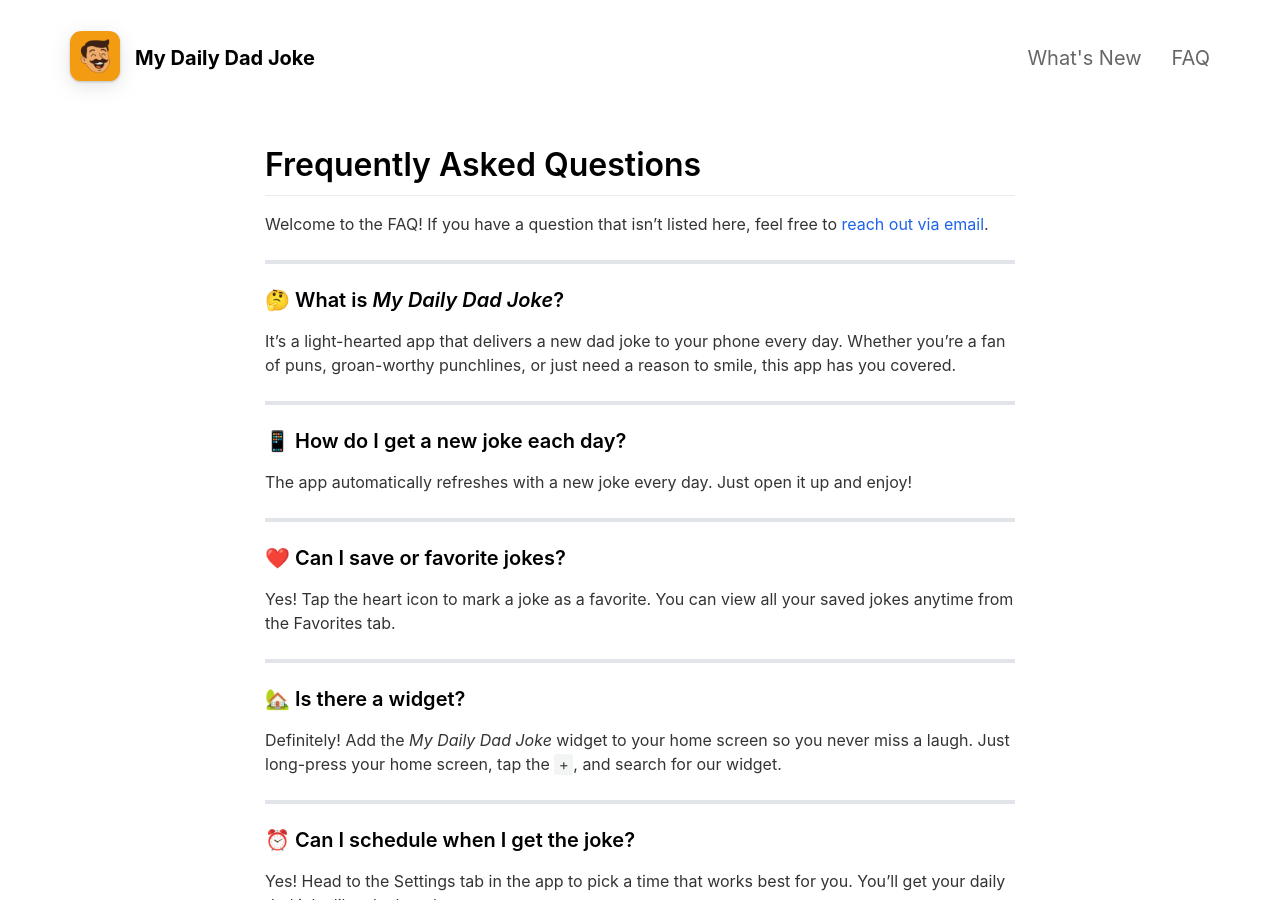
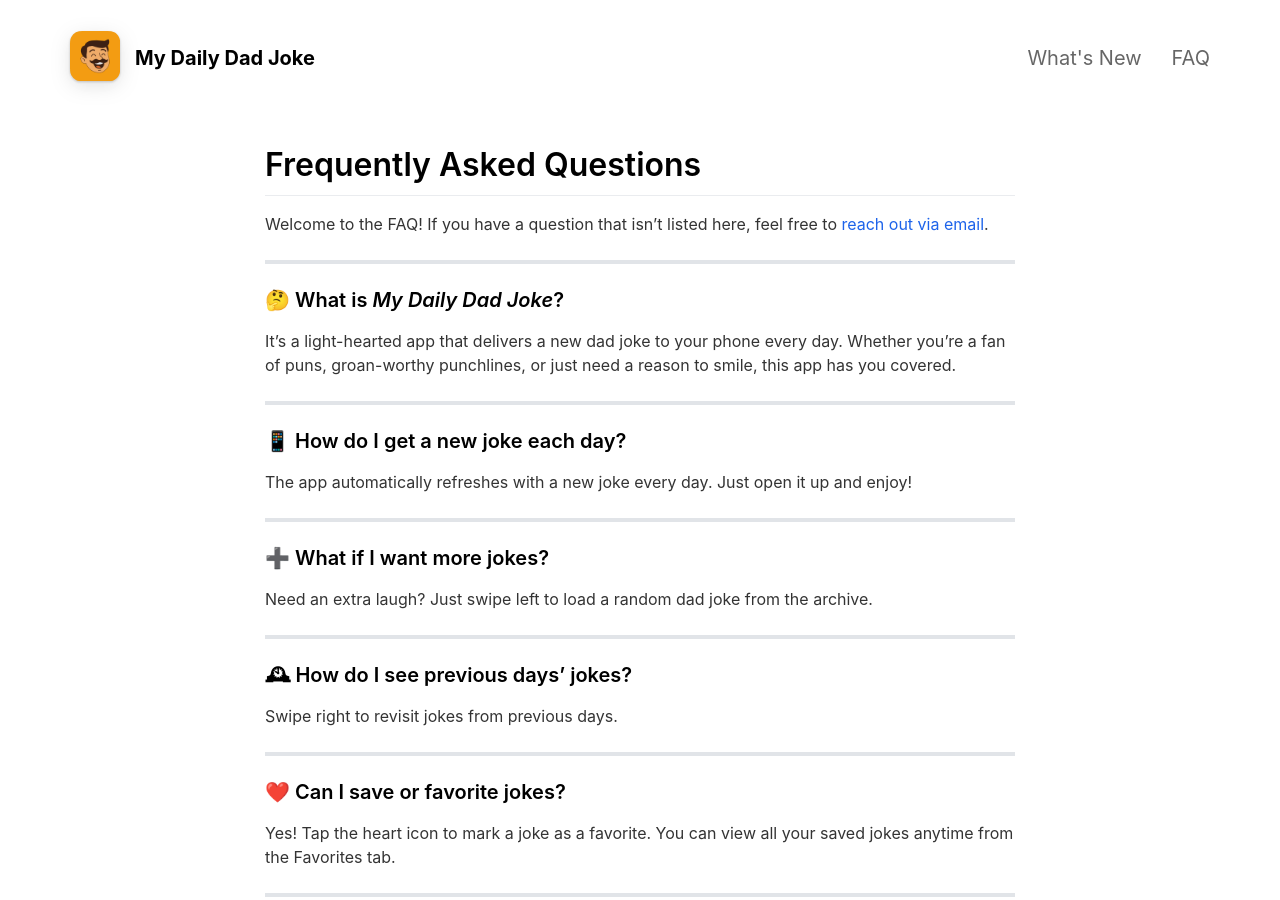
Before and after one commit to dappernarwhalstudios/my-daily-dad-joke-landing-page, a Jekyll site: the page built from _pages/faq.md, in a window 1280 px wide and 900 px high. Built offline with Jekyll 4.4.1, drawn with Linux system fonts in a browser that asks for light colours; nearby versions of some CDN libraries.

Commit message:
some more faqs

```diff
--- a/_pages/faq.md
+++ b/_pages/faq.md
@@ -20,9 +20,18 @@ The app automatically refreshes with a new joke every day. Just open it up and e
 
 ---
 
+### ➕ What if I want more jokes?
+Need an extra laugh? Just swipe left to load a random dad joke from the archive.
+
+---
+
+### 🕰 How do I see previous days' jokes?
+Swipe right to revisit jokes from previous days.
+
+---
+
 ### ❤️ Can I save or favorite jokes?
 Yes! Tap the heart icon to mark a joke as a favorite. You can view all your saved jokes anytime from the Favorites tab.
-
 
 ---
 
```
